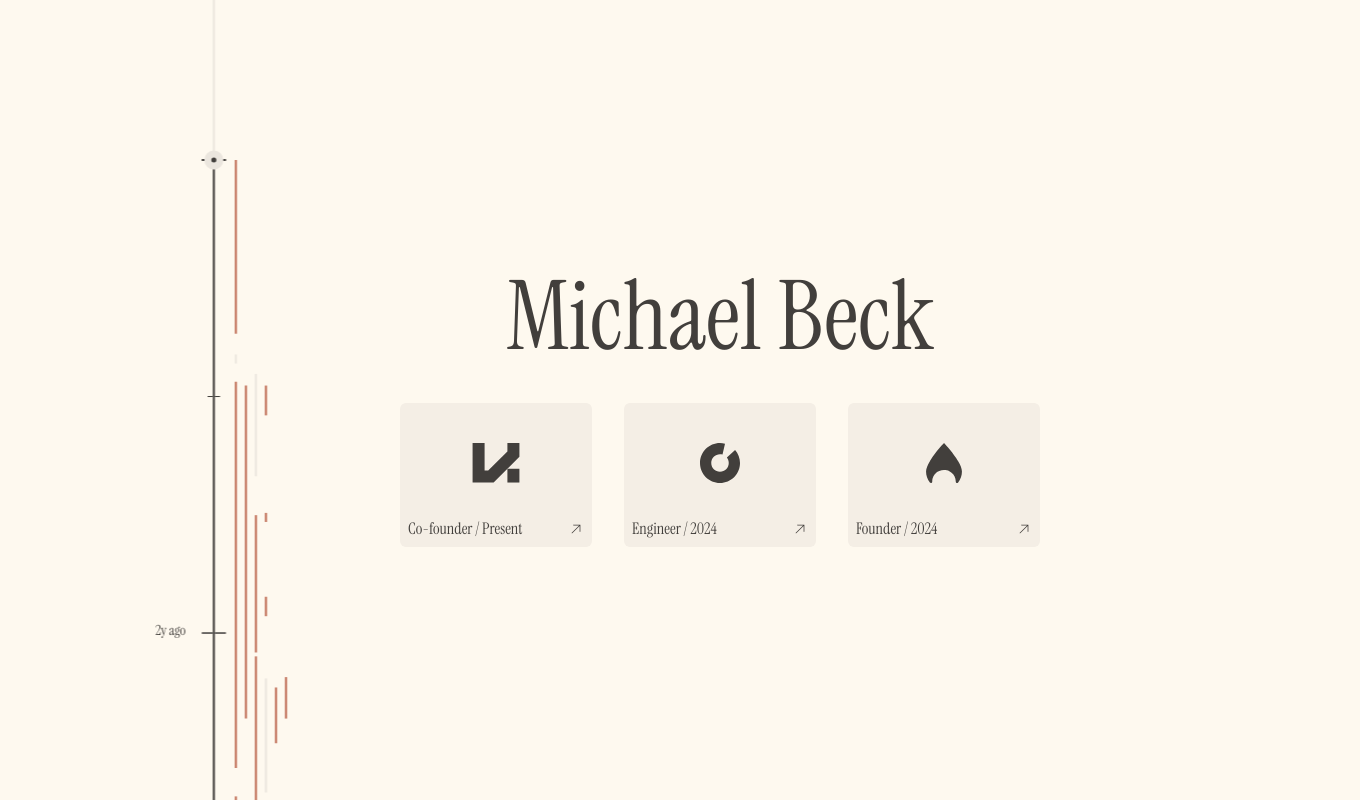
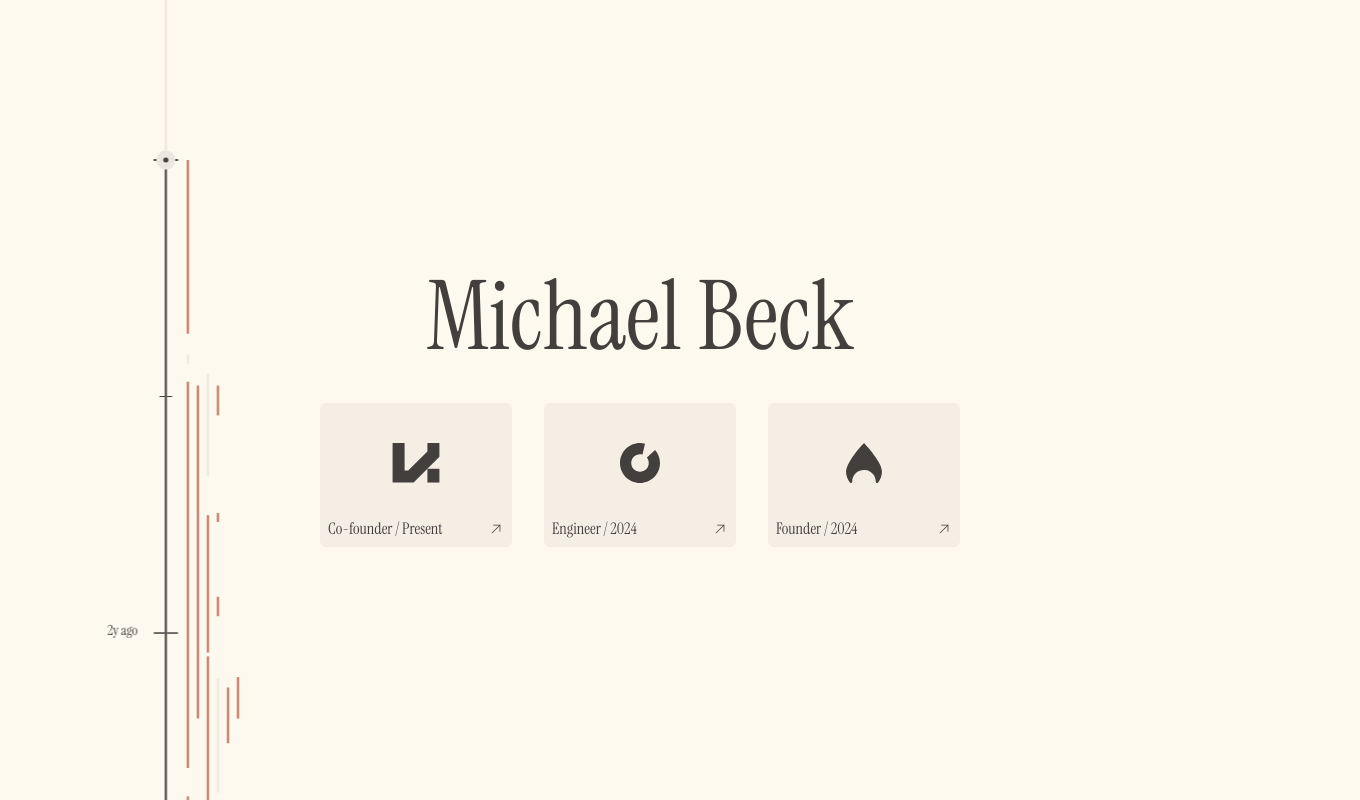
Before and after one commit to MMMJB/folio-2025, a Next.js app: page / in a window 1280 px wide. Shown: the whole page, 1360 px wide, since content can reach past the window. Built offline with nearby package versions, Linux system fonts and the light colour scheme.

Commit message:
feat: add minor stylistic changes

```diff
--- a/src/app/page.tsx
+++ b/src/app/page.tsx
@@ -7,7 +7,7 @@ export default function Home() {
     <div className="size-full">
       <Loader />
       <Timeline />
-      <main className="flex size-full flex-col items-center justify-center gap-6 lg:ml-32 xl:ml-20">
+      <main className="flex size-full flex-col items-center justify-center gap-6">
         <h1 className="text-center text-8xl/[125px]">Michael Beck</h1>
         <div className="flex gap-8">
           <Work
--- a/src/components/Loader/index.tsx
+++ b/src/components/Loader/index.tsx
@@ -25,7 +25,7 @@ export default function Loader() {
         opacity: loading ? 1 : 0,
         pointerEvents: loading ? "auto" : "none",
       }}
-      className="fixed inset-0 z-50 bg-background transition-opacity duration-500"
+      className="fixed inset-0 z-50 -translate-x-12 bg-background transition-opacity duration-500"
     >
       <div className="flex h-full w-1/3 justify-center">
         <div
--- a/src/components/Timeline/index.tsx
+++ b/src/components/Timeline/index.tsx
@@ -131,7 +131,7 @@ export default function Timeline() {
   }, []);
 
   return (
-    <div className="absolute top-0 h-full w-1/3">
+    <div className="absolute top-0 h-full w-1/3 -translate-x-12">
       <canvas ref={canvasRef} className="size-full" />
       <Project data={hoveredEvent} x={hoverX} y={hoverY} />
     </div>
--- a/src/components/Timeline/timeline.ts
+++ b/src/components/Timeline/timeline.ts
@@ -15,6 +15,7 @@ const COMPLETE_EVENT_COLOR = "#BE6A52";
 const UNDERWAY_EVENT_COLOR = COMPLETE_EVENT_COLOR;
 const ABANDONED_EVENT_COLOR = TRACK_COLOR;
 const MAX_SCALE_RATIO = 2;
+const TICK_STEPS = 10;
 
 const startDate = new Date("2007-05-25T14:23:42Z").getTime();
 const now = Date.now();
@@ -55,8 +56,6 @@ export class Timeline {
 
   public events: EventEmitter = new EventEmitter();
 
-  // TODO: cache points?
-
   constructor(
     ctx: CanvasRenderingContext2D,
     ctxWidth: number,
@@ -75,7 +74,7 @@ export class Timeline {
 
     const [interval, scale] = getMaximumTimestepForDuration(
       windowDuration * 1000,
-      10,
+      TICK_STEPS,
     );
 
     this.windowStart = start;
```
